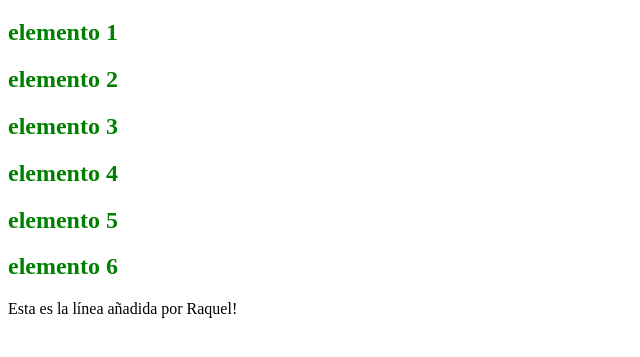
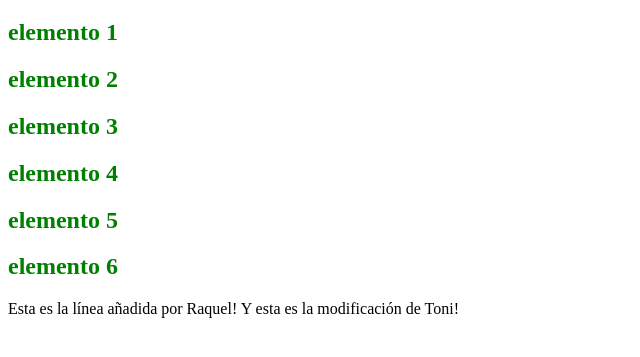
Before and after one commit to tonimh21/Practica-1, a plain HTML site: page index.html in a window 1280 px wide. Shown: the part 61-418 px from the top of the page, without its empty margins (0-640 px from the left). Drawn offline with Linux system fonts and the light colour scheme.

Commit message:
He modificado la línea de Raquel

```diff
--- a/index.html
+++ b/index.html
@@ -17,7 +17,7 @@
     <h2>elemento 4</h2>
     <h2>elemento 5</h2>
     <h2>elemento 6</h2>
-    <p>Esta es la línea añadida por Raquel!</p>
+    <p>Esta es la línea añadida por Raquel! Y esta es la modificación de Toni!</p>
 </body>
 
 </html>
```
